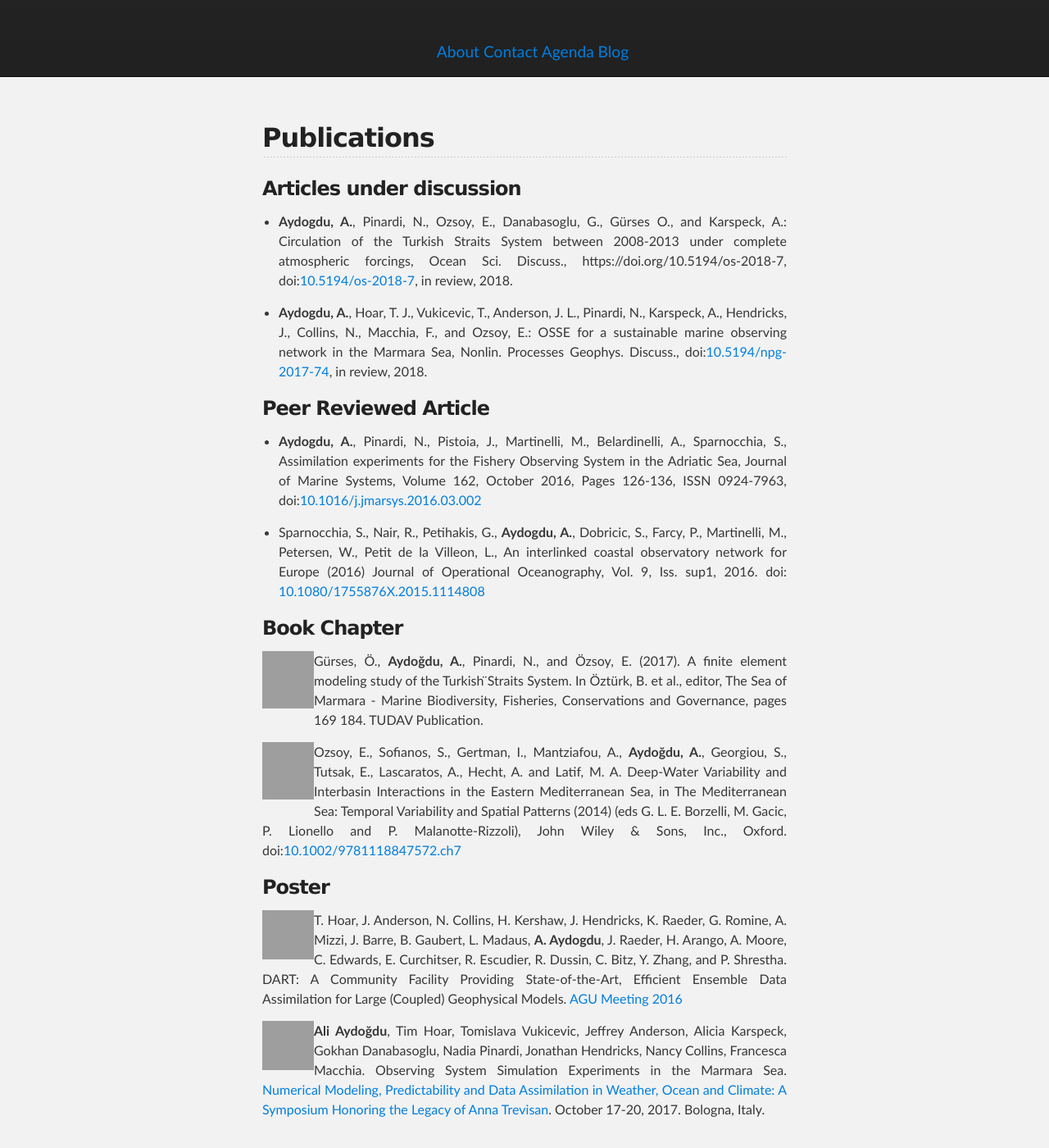
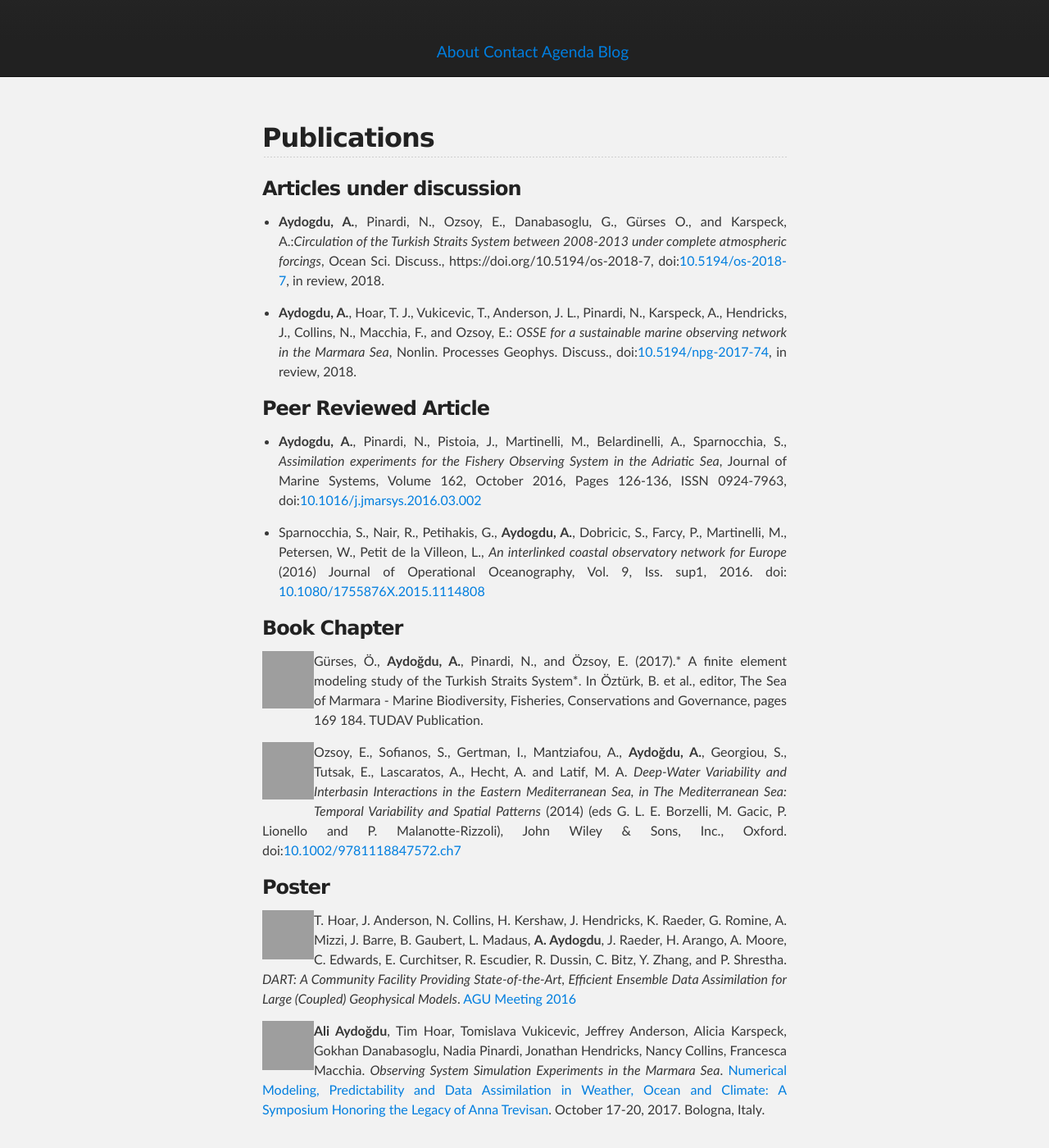
Before and after one commit to aydogduali/aydogduali.github.io, a Jekyll site: the page built from about/publication.md, in a window 1280 px wide and 1400 px high, scrolled down 362 px, cut to the strip 0-1400 px from the top of the window. Shown: the whole strip at 82% size. Built offline with Jekyll 4.4.1, drawn with Linux system fonts in a browser that asks for light colours; our own code applies the rules of GitHub Pages for plain Markdown files; the repository's description, which GitHub fills in, is left out; grey boxes are pictures that could not be loaded.

Commit message:
italic titles

```diff
--- a/about/publication.md
+++ b/about/publication.md
@@ -2,38 +2,38 @@
 
 ### Articles under discussion
 
-- __Aydogdu, A.__, Pinardi, N., Ozsoy, E., Danabasoglu, G., Gürses O., and Karspeck, A.: Circulation of the Turkish Straits System between 2008-2013 under complete atmospheric forcings, Ocean Sci. Discuss., https://doi.org/10.5194/os-2018-7, doi:[10.5194/os-2018-7](https://doi.org/10.5194/os-2018-7), in review, 2018.
+- __Aydogdu, A.__, Pinardi, N., Ozsoy, E., Danabasoglu, G., Gürses O., and Karspeck, A.:*Circulation of the Turkish Straits System between 2008-2013 under complete atmospheric forcings*, Ocean Sci. Discuss., https://doi.org/10.5194/os-2018-7, doi:[10.5194/os-2018-7](https://doi.org/10.5194/os-2018-7), in review, 2018.
 
-- __Aydogdu, A.__, Hoar, T. J., Vukicevic, T., Anderson, J. L., Pinardi, N., Karspeck, A., Hendricks, J., Collins, N., Macchia, F., and Ozsoy, E.: OSSE for a sustainable marine observing network in the Marmara Sea, Nonlin. Processes Geophys. Discuss., doi:[10.5194/npg-2017-74](https://doi.org/10.5194/npg-2017-74), in review, 2018.
+- __Aydogdu, A.__, Hoar, T. J., Vukicevic, T., Anderson, J. L., Pinardi, N., Karspeck, A., Hendricks, J., Collins, N., Macchia, F., and Ozsoy, E.: *OSSE for a sustainable marine observing network in the Marmara Sea*, Nonlin. Processes Geophys. Discuss., doi:[10.5194/npg-2017-74](https://doi.org/10.5194/npg-2017-74), in review, 2018.
 
 ### Peer Reviewed Article
 
-- __Aydogdu, A.__, Pinardi, N., Pistoia, J., Martinelli, M., Belardinelli, A., Sparnocchia, S., Assimilation experiments for the Fishery Observing System in the Adriatic Sea, Journal of Marine Systems, Volume 162, October 2016, Pages 126-136, ISSN 0924-7963, doi:[10.1016/j.jmarsys.2016.03.002](http://dx.doi.org/10.1016/j.jmarsys.2016.03.002)
+- __Aydogdu, A.__, Pinardi, N., Pistoia, J., Martinelli, M., Belardinelli, A., Sparnocchia, S., *Assimilation experiments for the Fishery Observing System in the Adriatic Sea*, Journal of Marine Systems, Volume 162, October 2016, Pages 126-136, ISSN 0924-7963, doi:[10.1016/j.jmarsys.2016.03.002](http://dx.doi.org/10.1016/j.jmarsys.2016.03.002)
 
-- Sparnocchia, S., Nair, R., Petihakis, G., __Aydogdu, A.__, Dobricic, S., Farcy, P., Martinelli, M., Petersen, W., Petit de la Villeon, L., An interlinked coastal observatory network for Europe (2016) Journal of Operational Oceanography, Vol. 9, Iss. sup1, 2016. doi: [10.1080/1755876X.2015.1114808](http://dx.doi.org/10.1080/1755876X.2015.1114808)
+- Sparnocchia, S., Nair, R., Petihakis, G., __Aydogdu, A.__, Dobricic, S., Farcy, P., Martinelli, M., Petersen, W., Petit de la Villeon, L., *An interlinked coastal observatory network for Europe* (2016) Journal of Operational Oceanography, Vol. 9, Iss. sup1, 2016. doi: [10.1080/1755876X.2015.1114808](http://dx.doi.org/10.1080/1755876X.2015.1114808)
 
 ### Book Chapter
 
 <div style="float: left; clear: left">
 <iframe style="width:63px; height:70px;" src="//e.issuu.com/embed.html#8893677/56704268" frameborder="0" allowfullscreen></iframe>
 </div>
-Gürses, Ö., __Aydoğdu, A.__, Pinardi, N., and Özsoy, E. (2017). A finite element modeling study of the Turkish ̈Straits System. In Öztürk, B. et al., editor, The Sea of Marmara - Marine Biodiversity, Fisheries, Conservations and Governance, pages 169 184. TUDAV Publication.
+Gürses, Ö., __Aydoğdu, A.__, Pinardi, N., and Özsoy, E. (2017).* A finite element modeling study of the Turkish Straits System*. In Öztürk, B. et al., editor, The Sea of Marmara - Marine Biodiversity, Fisheries, Conservations and Governance, pages 169 184. TUDAV Publication.
 
 <div style="float: left; clear: left">
 <iframe style="width:63px; height:70px;" src="//e.issuu.com/embed.html#8893677/56704174" frameborder="0" allowfullscreen></iframe>
 </div>
-Ozsoy, E., Sofianos, S., Gertman, I., Mantziafou, A., __Aydoğdu, A.__, Georgiou, S., Tutsak, E., Lascaratos, A., Hecht, A. and Latif, M. A. Deep-Water Variability and Interbasin Interactions in the Eastern Mediterranean Sea, in The Mediterranean Sea: Temporal Variability and Spatial Patterns (2014) (eds G. L. E. Borzelli, M. Gacic, P. Lionello and P. Malanotte-Rizzoli), John Wiley & Sons, Inc., Oxford. doi:[10.1002/9781118847572.ch7](http://dx.doi.org/10.1002/9781118847572.ch7)
+Ozsoy, E., Sofianos, S., Gertman, I., Mantziafou, A., __Aydoğdu, A.__, Georgiou, S., Tutsak, E., Lascaratos, A., Hecht, A. and Latif, M. A. *Deep-Water Variability and Interbasin Interactions in the Eastern Mediterranean Sea, in The Mediterranean Sea: Temporal Variability and Spatial Patterns* (2014) (eds G. L. E. Borzelli, M. Gacic, P. Lionello and P. Malanotte-Rizzoli), John Wiley & Sons, Inc., Oxford. doi:[10.1002/9781118847572.ch7](http://dx.doi.org/10.1002/9781118847572.ch7)
 
 ### Poster
 
 <div style="float: left; clear: left">
 <iframe src="https://widgets.figshare.com/articles/5821671/embed?show_title=0" width="63" height="60" frameborder="0"></iframe>
 </div>
-T. Hoar, J. Anderson, N. Collins, H. Kershaw, J. Hendricks, K. Raeder, G. Romine, A. Mizzi, J. Barre, B. Gaubert, L. Madaus, __A. Aydogdu__, J. Raeder, H. Arango, A. Moore, C. Edwards, E. Curchitser, R. Escudier, R. Dussin, C. Bitz, Y. Zhang, and P. Shrestha. DART: A Community Facility Providing State-of-the-Art, Efficient
-Ensemble Data Assimilation for Large (Coupled) Geophysical Models. [AGU Meeting 2016](https://www.image.ucar.edu/pub/DART/2016/2016_AGU_DART_TJH.pdf)
+T. Hoar, J. Anderson, N. Collins, H. Kershaw, J. Hendricks, K. Raeder, G. Romine, A. Mizzi, J. Barre, B. Gaubert, L. Madaus, __A. Aydogdu__, J. Raeder, H. Arango, A. Moore, C. Edwards, E. Curchitser, R. Escudier, R. Dussin, C. Bitz, Y. Zhang, and P. Shrestha. *DART: A Community Facility Providing State-of-the-Art, Efficient
+Ensemble Data Assimilation for Large (Coupled) Geophysical Models*. [AGU Meeting 2016](https://www.image.ucar.edu/pub/DART/2016/2016_AGU_DART_TJH.pdf)
 
 
 <div style="float: left; clear: left">
 <iframe src="https://widgets.figshare.com/articles/5738487/embed?show_title=0" width="63" height="60" frameborder="0"></iframe>
 </div>
-__Ali Aydoğdu__, Tim Hoar, Tomislava Vukicevic, Jeffrey Anderson, Alicia Karspeck, Gokhan Danabasoglu, Nadia Pinardi, Jonathan Hendricks, Nancy Collins, Francesca Macchia. Observing System Simulation Experiments in the Marmara Sea. [Numerical Modeling, Predictability and Data Assimilation in Weather, Ocean and Climate: A Symposium Honoring the Legacy of Anna Trevisan](http://www.isac.cnr.it/Anna-Trevisan-Memorial-Symposium). October 17-20, 2017. Bologna, Italy.
+__Ali Aydoğdu__, Tim Hoar, Tomislava Vukicevic, Jeffrey Anderson, Alicia Karspeck, Gokhan Danabasoglu, Nadia Pinardi, Jonathan Hendricks, Nancy Collins, Francesca Macchia. *Observing System Simulation Experiments in the Marmara Sea*. [Numerical Modeling, Predictability and Data Assimilation in Weather, Ocean and Climate: A Symposium Honoring the Legacy of Anna Trevisan](http://www.isac.cnr.it/Anna-Trevisan-Memorial-Symposium). October 17-20, 2017. Bologna, Italy.
```
